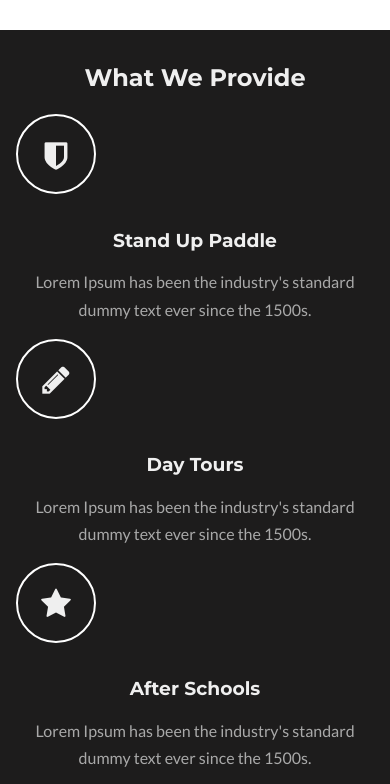
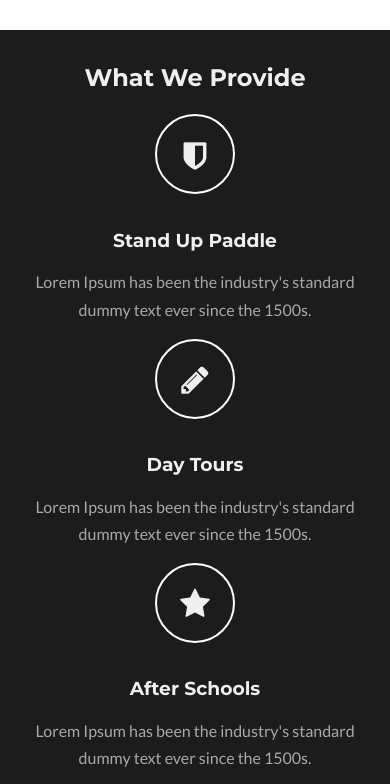
Before and after one commit to Miltoniweb/PageSurf, a plain HTML site: page index.html in a window 390 px wide. Shown: the part 1816-2600 px from the top of the page. Drawn offline with Linux system fonts and the light colour scheme.

Commit message:
estilos de sesion provide teminados, version mobile

```diff
--- a/css/styles.css
+++ b/css/styles.css
@@ -533,6 +533,19 @@ img {
   .content-provide p {
     color: darkgray; }
   .content-provide .content-icon {
+    display: -webkit-box;
+    display: -ms-flexbox;
+    display: flex;
+    -webkit-box-orient: vertical;
+    -webkit-box-direction: normal;
+    -ms-flex-direction: column;
+    flex-direction: column;
+    -webkit-box-pack: center;
+    -ms-flex-pack: center;
+    justify-content: center;
+    -webkit-box-align: center;
+    -ms-flex-align: center;
+    align-items: center;
     padding: 0 16px;
     margin-bottom: 16px; }
     .content-provide .content-icon .inner-icon {
--- a/index.html
+++ b/index.html
@@ -38,7 +38,7 @@
         </div>
       </div>
     </header>
-    <main class="outer-wrap-desktop">
+    <main>
       <section class="content-about outer-wrap">
         <h2 class="content-about__title">About Us</h2>
         <h3 class="content-about__subtitle">With love for the sport of Surf Inn</h3>
```
